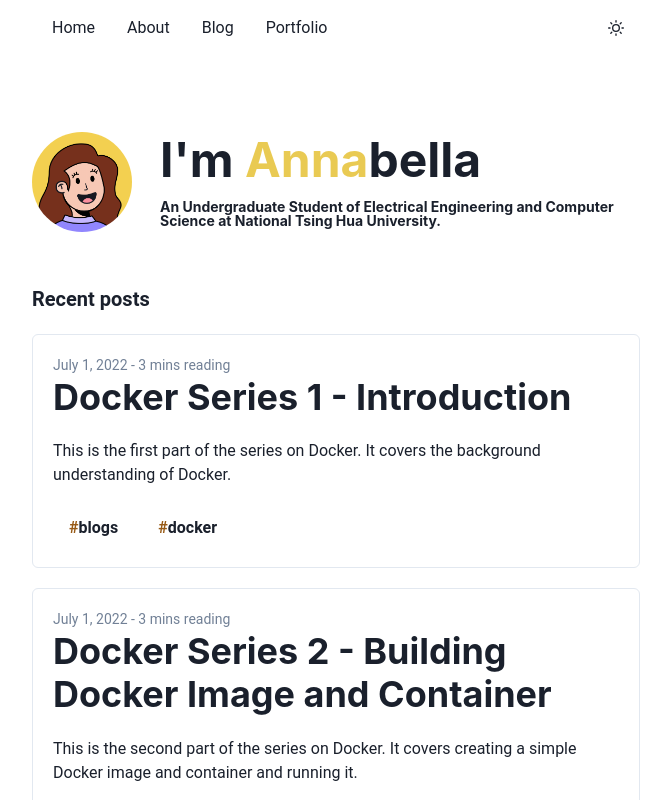
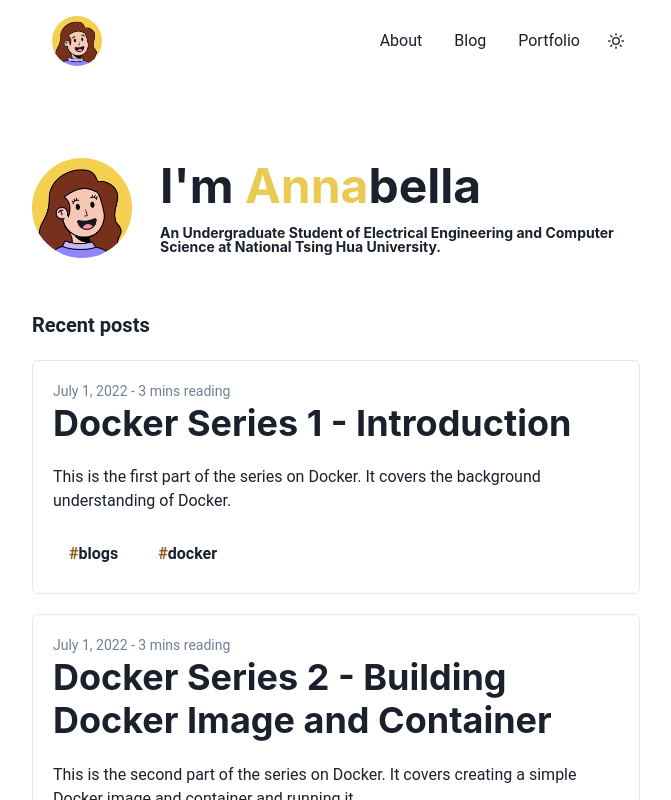
Before and after one commit to bellapd/bellapd-v1, a Next.js app: page / in a window 1280 px wide. Shown: the top 800 px of the page, without its empty margins (304-975 px from the left). Built offline with nearby package versions, Linux system fonts and the light colour scheme; a small style sheet from the web is missing.

Commit message:
feat: add home button

```diff
--- a/components/Navbar.tsx
+++ b/components/Navbar.tsx
@@ -1,4 +1,4 @@
-import { Box, Flex, useMediaQuery } from "@chakra-ui/react";
+import { Box, Flex, Image, useMediaQuery } from "@chakra-ui/react";
 import Navlink from "./Navlink";
 import Switch from "./Switch";
 import Dropdown from "./Dropdown";
@@ -15,12 +15,14 @@ export default function Navigation(): JSX.Element {
       as="nav"
     >
       <Flex py={2} px={5} maxW="container.sm" align="center" mx="auto">
-        <Flex marginRight="auto">
+        <Navlink href="/">
+          <Image borderRadius="full" boxSize="50px" src="/images/avatar.png" />
+        </Navlink>
+        <Flex marginLeft="auto">
           {isMobile ? (
             <Dropdown />
           ) : (
             <Flex display={{ base: "none", md: "flex" }}>
-              <Navlink href="/">Home</Navlink>
               <Navlink href="/about">About</Navlink>
               <Navlink href="/blog">Blog</Navlink>
               <Navlink href="/portfolio">Portfolio</Navlink>
```
